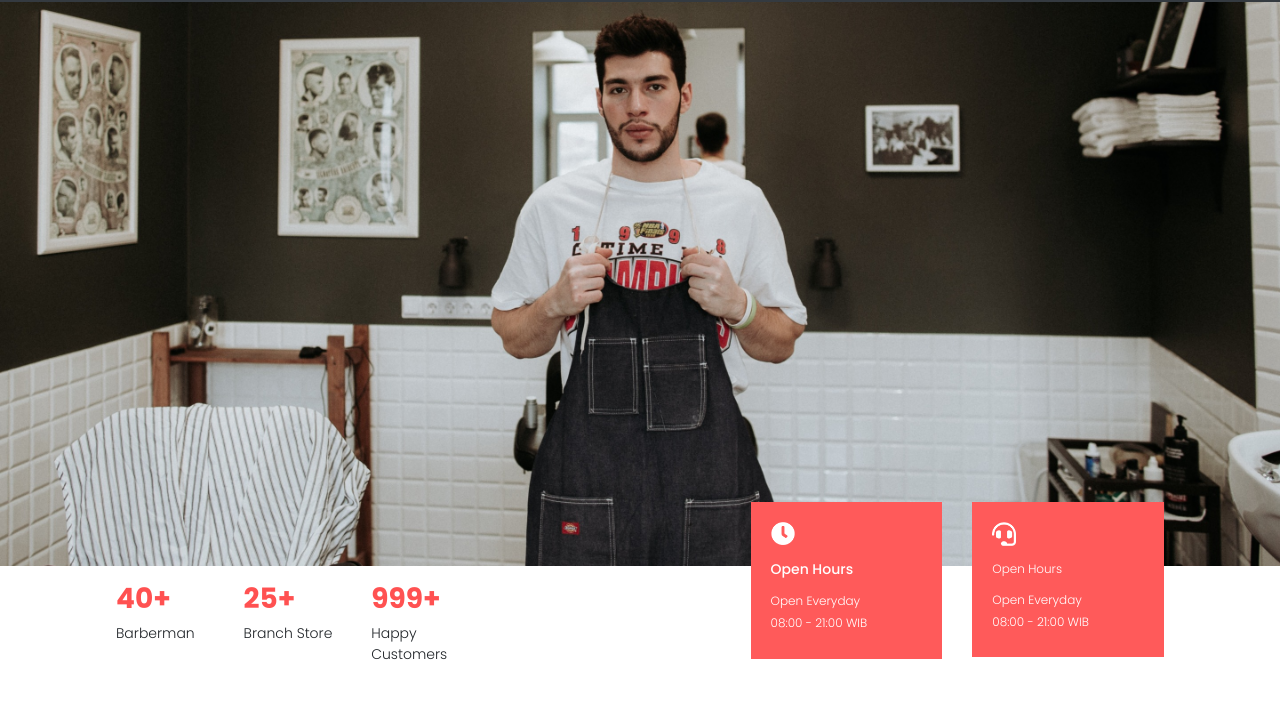
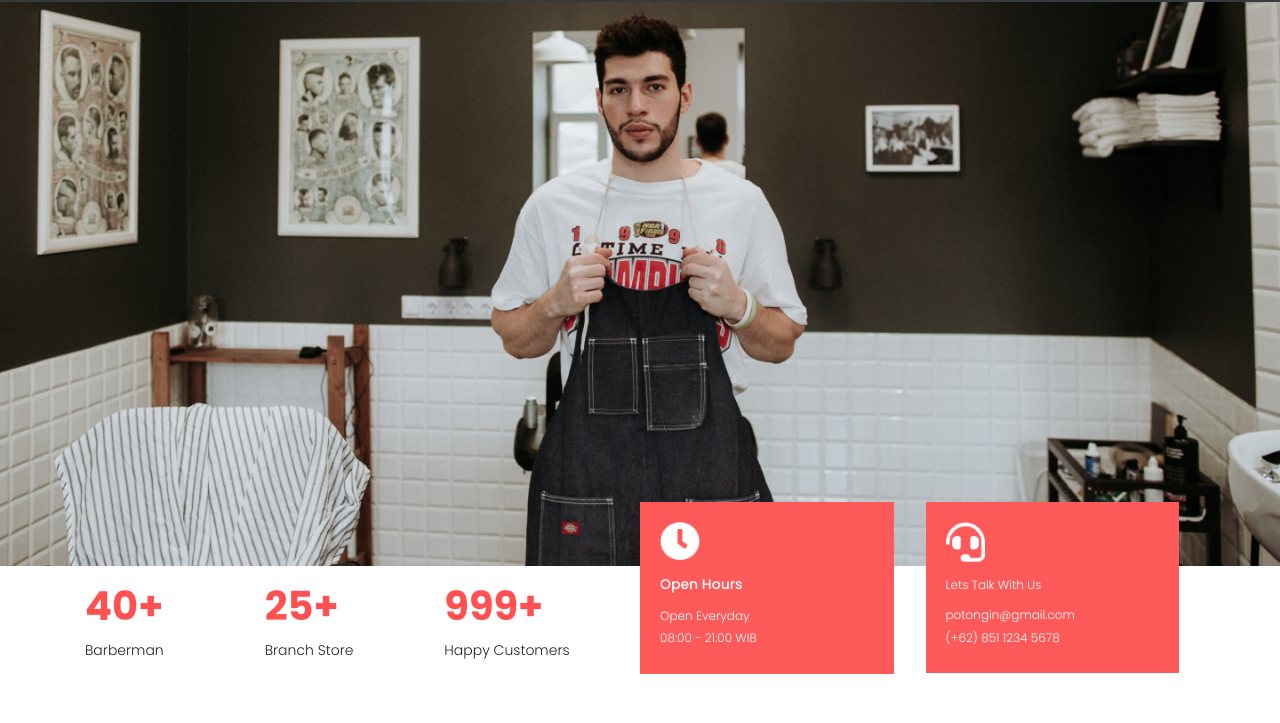
Before and after one commit to Brawijayadewa/landing-page-barbershop, a website: page landing-page.html in a window 1280 px wide. Shown: the part 70-793 px from the top of the page. Drawn offline with nearby package versions, Linux system fonts and the light colour scheme.

Commit message:
fix hero section

```diff
--- a/landing-page.html
+++ b/landing-page.html
@@ -28,18 +28,18 @@
         <div class="collapse navbar-collapse" id="navbarTogglerDemo03">
           <ul class="navbar-nav mr-auto mt-2 mt-lg-0">
             <li class="nav-item">
-              <a class="nav-link text-14" href="#">Homepage</a>
+              <a class="nav-link" href="#">Homepage</a>
             </li>
-            <li class="nav-item text-14">
+            <li class="nav-item">
               <a class="nav-link" href="#">About us</a>
             </li>
-            <li class="nav-item text-14">
+            <li class="nav-item">
               <a class="nav-link" href="#">Service</a>
             </li>
-            <li class="nav-item text-14">
+            <li class="nav-item">
                 <a class="nav-link" href="#">Our pricing</a>
             </li>
-            <li class="nav-item text-14">
+            <li class="nav-item">
              <a class="nav-link" href="#">Contact us</a>
             </li>
           </ul>
@@ -54,48 +54,45 @@
         </div>
       </section>
       <section class="container d-flex justify-content-between mb-5">
-        <div class="row py-3 mx-3">
-          <div class="col-4">
-            <div class="d-flex flex-column">
-              <h3 class="text-orange font-weight-bold">40+</h3>
+        <!-- Komponen pertama -->
+        <div class="d-flex py-3" style="width: 100%;">
+          <div class="float-start text-end" style="width: 33.33%;">
+            <h1 class="text-orange font-weight-bold">40+</h1>
             <span class="font-weight-light fs-14">Barberman</span>
           </div>
-          </div>
-          <div class="col-4">
-            <div class="d-flex flex-column">
-              <h3 class="text-orange font-weight-bold">25+</h3>
+          <div class="float-start text-end" style="width: 33.33%;">
+            <h1 class="text-orange font-weight-bold">25+</h1>
             <span class="font-weight-light fs-14">Branch Store</span>
           </div>
-          </div>
-          <div class="col-4">
-            <div class="d-flex flex-column">
-              <h3 class="text-orange font-weight-bold">999+</h3>
+          <div class="float-start text-end" style="width: 33.33%;">
+            <h1 class="text-orange font-weight-bold">999+</h1>
             <span class="font-weight-light fs-14">Happy Customers</span>
           </div>
         </div>
-        </div>
-        <div class="row mx-3"style="margin-top: -4em;">
-          <div class="col-6">
+
+        <!-- Komponen kedua -->
+        <div class="d-flex mx-3" style="margin-top: -4em; width: 100%; gap: 2em;">
+          <div class="float-start" style="width: 50%;">
             <div class="info-box">
               <div class="d-flex flex-column text-start mb-2">
                 <img src="img/clock.png" alt="" class="w-25 mb-3">
                 <h5 class="d-flex text-start" style="font-size: 14px;">Open Hours</h5>
               </div>
-                <div class="">
+              <div>
                 <h5 class="d-flex text-start font-weight-light" style="font-size: 12px;">Open Everyday</h5>
                 <h5 class="d-flex text-start font-weight-light" style="font-size: 12px;">08:00 - 21:00 WIB</h5>
               </div>
             </div>
           </div>
-          <div class="col-6">
+          <div class="float-end" style="width: 50%;">
             <div class="info-box">
               <div class="d-flex flex-column text-start mb-2">
                 <img src="img/headphone.png" alt="" class="w-25 mb-3">
-                    <h5 class="d-flex text-start font-weight-light" style="font-size: 12px;">Open Hours</h5>
+                <h5 class="d-flex text-start font-weight-light" style="font-size: 12px;">Lets Talk With Us</h5>
               </div>
               <div>
-                  <h5 class="d-flex text-start font-weight-light" style="font-size: 12px;">Open Everyday</h5>
-                  <h5 class="d-flex text-start font-weight-light" style="font-size: 12px;">08:00 - 21:00 WIB</h5>
+                <h5 class="d-flex text-start font-weight-light" style="font-size: 12px;">potongin@gmail.com</h5>
+                <h5 class="d-flex text-start font-weight-light" style="font-size: 12px;">(+62) 851 1234 5678</h5>
               </div>
             </div>
           </div>
@@ -105,7 +102,7 @@
         <div class="row">
           <div class="col-6">
             <div class="div">
-              <img src="img/Left-Column.png" class="w-75" alt="">
+              <img src="img/Left-Column.png" class="w-100" alt="">
             </div>
           </div>
           <div class="col">
```
Lines whose indentation alone changed are shown as unchanged.
